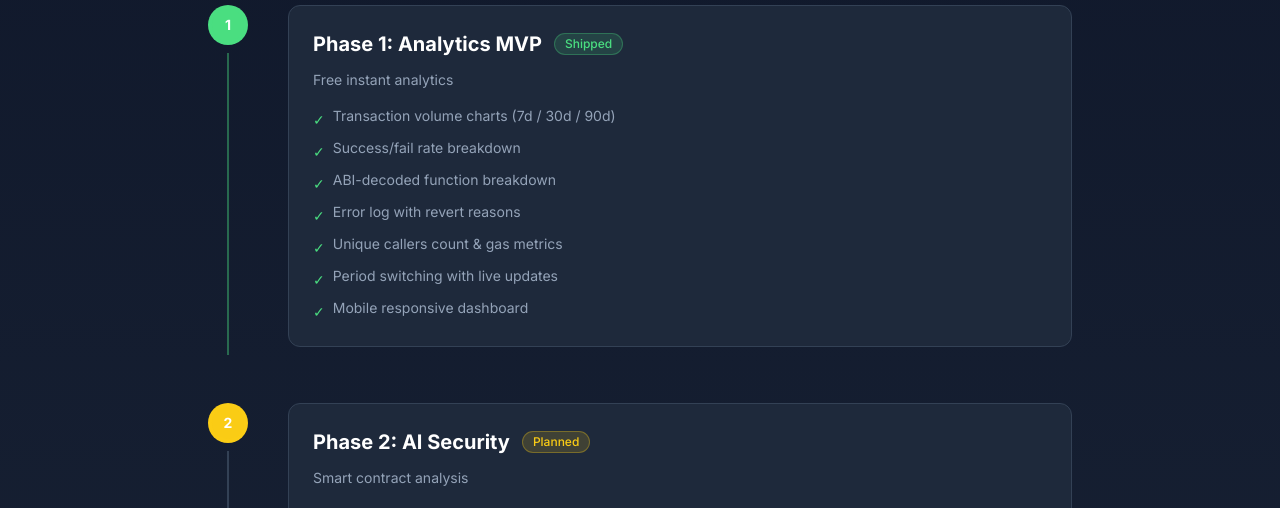
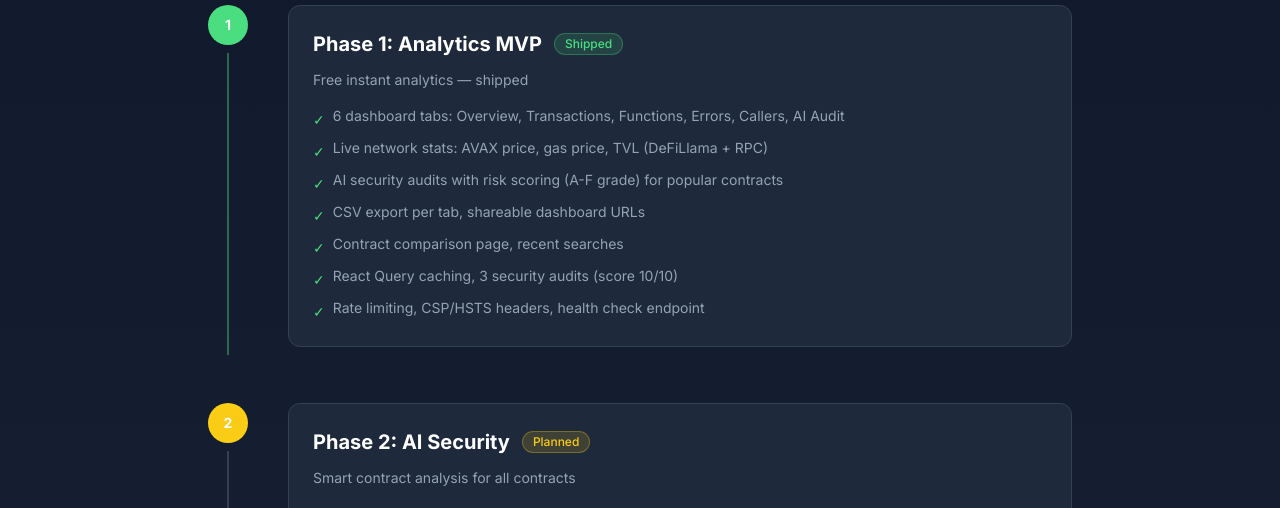
Before and after one commit to devacc8/avaxlens, a Next.js app: page /roadmap in a window 1280 px wide. Shown: the part 292-800 px from the top of the page. Built offline with nearby package versions, Linux system fonts and the light colour scheme; no server answers.

Commit message:
docs: update README features list, refresh Roadmap page for v0.5.4

```diff
--- a/src/app/roadmap/page.tsx
+++ b/src/app/roadmap/page.tsx
@@ -20,28 +20,27 @@ const PHASES: Phase[] = [
   {
     id: 1,
     title: 'Analytics MVP',
-    subtitle: 'Free instant analytics',
+    subtitle: 'Free instant analytics — shipped',
     status: 'done',
     icon: '1',
     features: [
-      'Transaction volume charts (7d / 30d / 90d)',
-      'Success/fail rate breakdown',
-      'ABI-decoded function breakdown',
-      'Error log with revert reasons',
-      'Unique callers count & gas metrics',
-      'Period switching with live updates',
-      'Mobile responsive dashboard',
+      '6 dashboard tabs: Overview, Transactions, Functions, Errors, Callers, AI Audit',
+      'Live network stats: AVAX price, gas price, TVL (DeFiLlama + RPC)',
+      'AI security audits with risk scoring (A-F grade) for popular contracts',
+      'CSV export per tab, shareable dashboard URLs',
+      'Contract comparison page, recent searches',
+      'React Query caching, 3 security audits (score 10/10)',
+      'Rate limiting, CSP/HSTS headers, health check endpoint',
     ],
   },
   {
     id: 2,
     title: 'AI Security',
-    subtitle: 'Smart contract analysis',
+    subtitle: 'Smart contract analysis for all contracts',
     status: 'planned',
     icon: '2',
     features: [
-      'AI-powered vulnerability detection',
-      'Risk scoring for contracts',
+      'AI-powered vulnerability detection for any verified contract',
       'Anomaly detection (volume spikes, gas anomalies)',
       'Real-time alerts (Telegram, Discord)',
       'MCP server for AI assistants',
```
Also changed, not shown: 1 other file (tests, documents, lock files or other folders).
